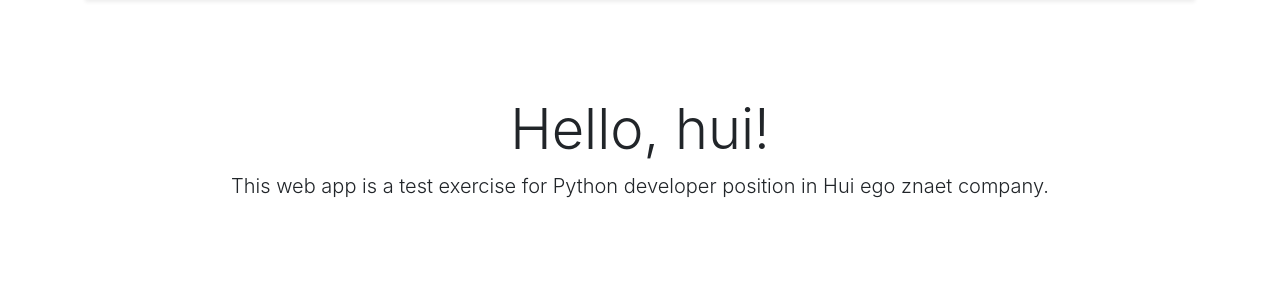
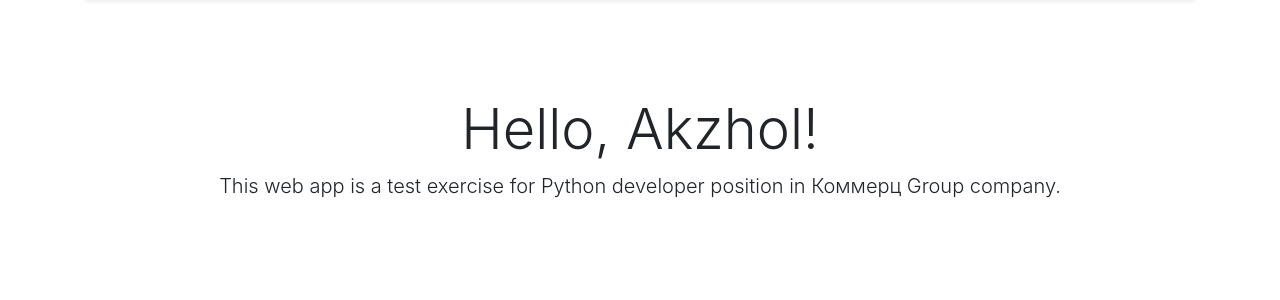
Before and after one commit to outeqa1/template_csv, a Django app: page / in a window 1280 px wide. Shown: the part 57-357 px from the top of the page. Run offline with Django 3.2, Linux system fonts and the light colour scheme; some libraries are stand-ins or nearby versions.

Commit message:
fix some issues

```diff
--- a/template_csv/settings.py
+++ b/template_csv/settings.py
@@ -55,8 +55,7 @@ ROOT_URLCONF = 'template_csv.urls'
 TEMPLATES = [
     {
         'BACKEND': 'django.template.backends.django.DjangoTemplates',
-        'DIRS': [BASE_DIR / 'templates']
-        ,
+        'DIRS': [BASE_DIR / 'templates'],
         'APP_DIRS': True,
         'OPTIONS': {
             'context_processors': [
--- a/template_csv/views.py
+++ b/template_csv/views.py
@@ -2,8 +2,9 @@ from django.shortcuts import render, redirect
 from django.contrib.auth import login, authenticate, logout
 from .forms import UserLoginForm
 
+
 def home_view(request):
-    context = {'name': 'hui'}
+    context = {'name': 'Akzhol'}
     return render(request, 'home.html', context)
 
 
--- a/templates/base.html
+++ b/templates/base.html
@@ -39,13 +39,13 @@
             {% for message in messages %}
                 {% if message.level == DEFAULT_MESSAGE_LEVELS.ERROR %}
                 <div class = "alert alert-danger messages">
-                  <span{% if message.tags %} class="{{ message.tags}}"{% endif %}>
+                  <span>{% if message.tags %} class="{{ message.tags}}"{% endif %}>
                        Attention! {{ message }} <br />
                   </span>
                 </div>
                 {% else %}
                   <div class = "alert alert-success messages">
-                  <span{% if message.tags %} class="{{ message.tags}}"{% endif %}>
+                  <span>{% if message.tags %} class="{{ message.tags}}"{% endif %}>
                   {{ message }}<br />
                   </span>
                 </div>
--- a/templates/home.html
+++ b/templates/home.html
@@ -3,6 +3,6 @@
 
 {% block content%} <div class="pricing-header px-3 py-3 pt-md-5 pb-md-4 mx-auto text-center">
   <h1 class="display-4">Hello, {{name}}!</h1>
-  <p class="lead">This web app is a test exercise for Python developer position in Hui ego znaet company.</p>
+  <p class="lead">This web app is a test exercise for Python developer position in Коммерц Group company.</p>
 </div>
 {% endblock%}
```
